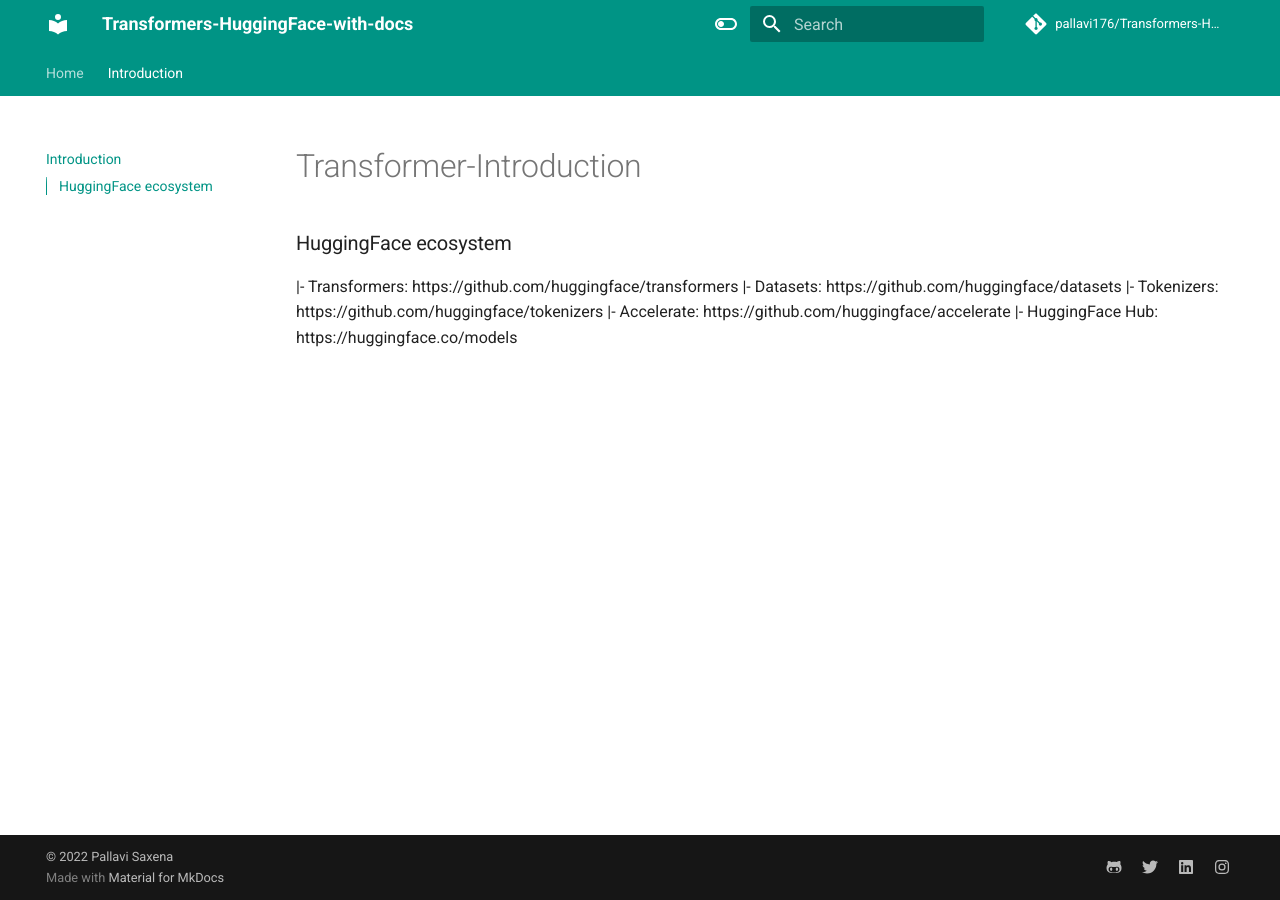
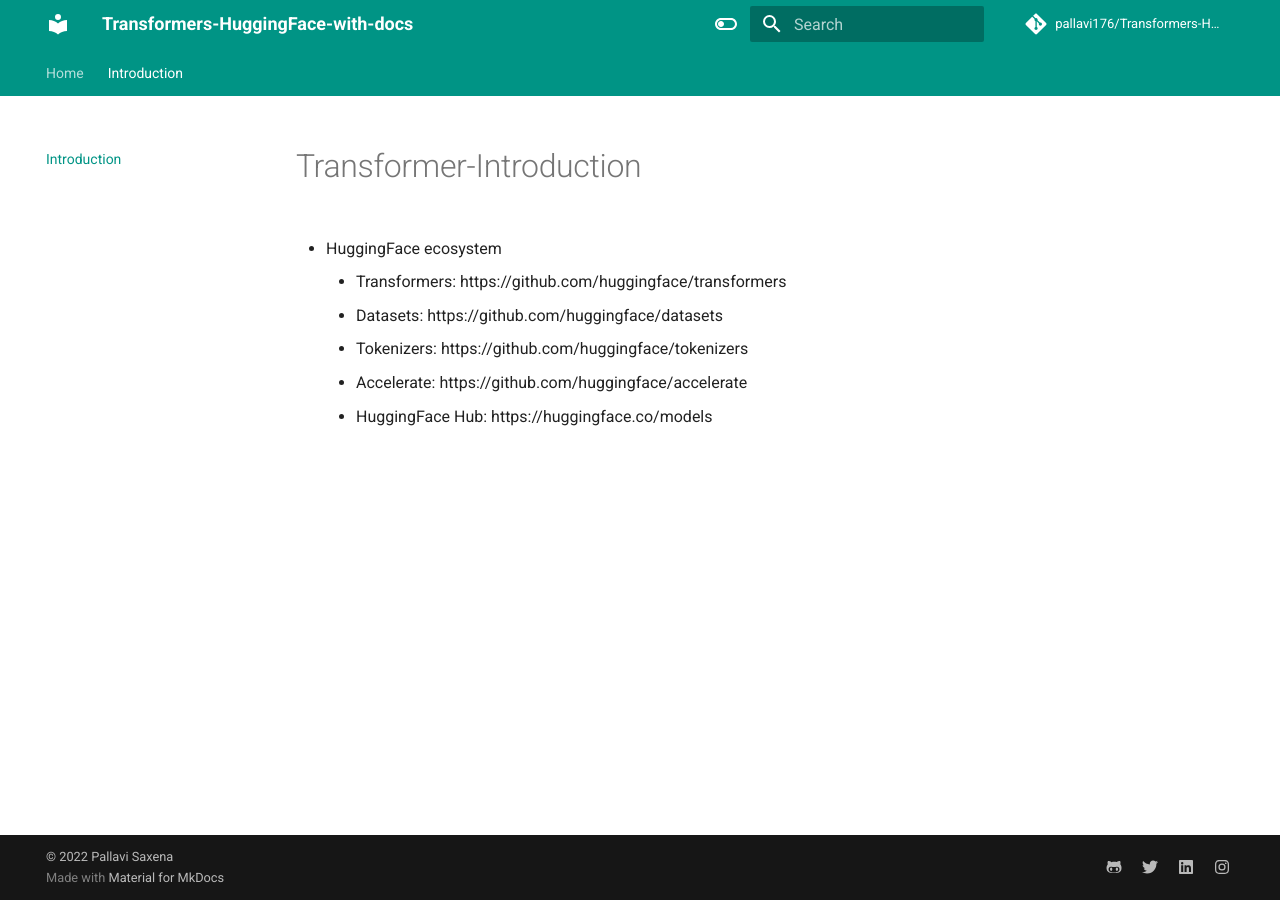
Before and after one commit to pallavi176/Transformers-HuggingFace-with-docs, an MkDocs documentation site: the page built from docs/1transformer-intro.md, in a window 1280 px wide. Built offline with MkDocs 1.6.1 and Material for MkDocs 9.7.7, drawn with Linux system fonts in a browser that asks for light colours; comment, search, counter and statistics services are not loaded.

Commit message:
intro doc updated

```diff
--- a/docs/1transformer-intro.md
+++ b/docs/1transformer-intro.md
@@ -1,9 +1,9 @@
 # Transformer-Introduction
 
-### HuggingFace ecosystem
+- HuggingFace ecosystem
 
-|- Transformers: https://github.com/huggingface/transformers
-|- Datasets: https://github.com/huggingface/datasets
-|- Tokenizers: https://github.com/huggingface/tokenizers
-|- Accelerate: https://github.com/huggingface/accelerate
-|- HuggingFace Hub: https://huggingface.co/models
+    * Transformers: https://github.com/huggingface/transformers
+    * Datasets: https://github.com/huggingface/datasets
+    * Tokenizers: https://github.com/huggingface/tokenizers
+    * Accelerate: https://github.com/huggingface/accelerate
+    * HuggingFace Hub: https://huggingface.co/models
```
